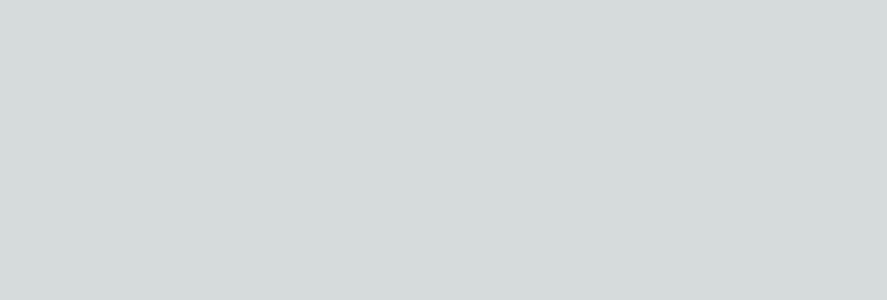
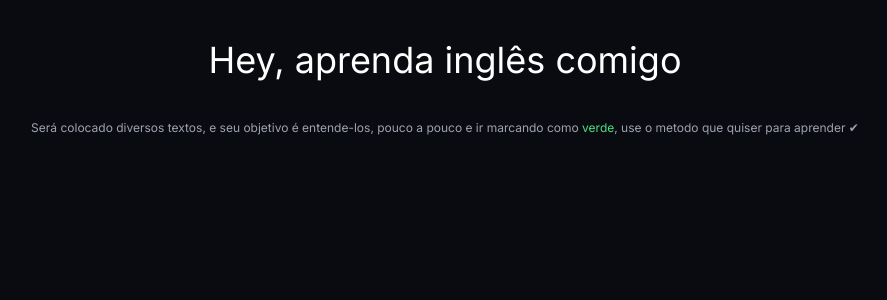
Before and after one commit to 87tawanzinho/learning-english-with-me, a Next.js app: page / in a window 1280 px wide. Shown: the top 300 px of the page, without its empty margins (195-1082 px from the left). Built offline with nearby package versions, Linux system fonts and the light colour scheme.

Commit message:
first commit

```diff
--- a/app/globals.css
+++ b/app/globals.css
@@ -2,26 +2,6 @@
 @tailwind components;
 @tailwind utilities;
 
-:root {
-  --foreground-rgb: 0, 0, 0;
-  --background-start-rgb: 214, 219, 220;
-  --background-end-rgb: 255, 255, 255;
+body {
+  background: #0a0b11;
 }
-
-@media (prefers-color-scheme: dark) {
-  :root {
-    --foreground-rgb: 255, 255, 255;
-    --background-start-rgb: 0, 0, 0;
-    --background-end-rgb: 0, 0, 0;
-  }
-}
-
-body {
-  color: rgb(var(--foreground-rgb));
-  background: linear-gradient(
-      to bottom,
-      transparent,
-      rgb(var(--background-end-rgb))
-    )
-    rgb(var(--background-start-rgb));
-}
--- a/app/page.tsx
+++ b/app/page.tsx
@@ -1,5 +1,16 @@
 import Image from "next/image";
 
 export default function Home() {
-  return <main></main>;
+  return (
+    <main className="text-white">
+      <div className="flex flex-col justify-center items-center p-10">
+        <p className="text-md lg:text-4xl">Hey, aprenda inglês comigo</p>
+        <p className="text-xs text-gray-400 text-end mt-10">
+          Será colocado diversos textos, e seu objetivo é entende-los, pouco a
+          pouco e ir marcando como <span className="text-green-400">verde</span>
+          , use o metodo que quiser para aprender ✔
+        </p>
+      </div>
+    </main>
+  );
 }
```
